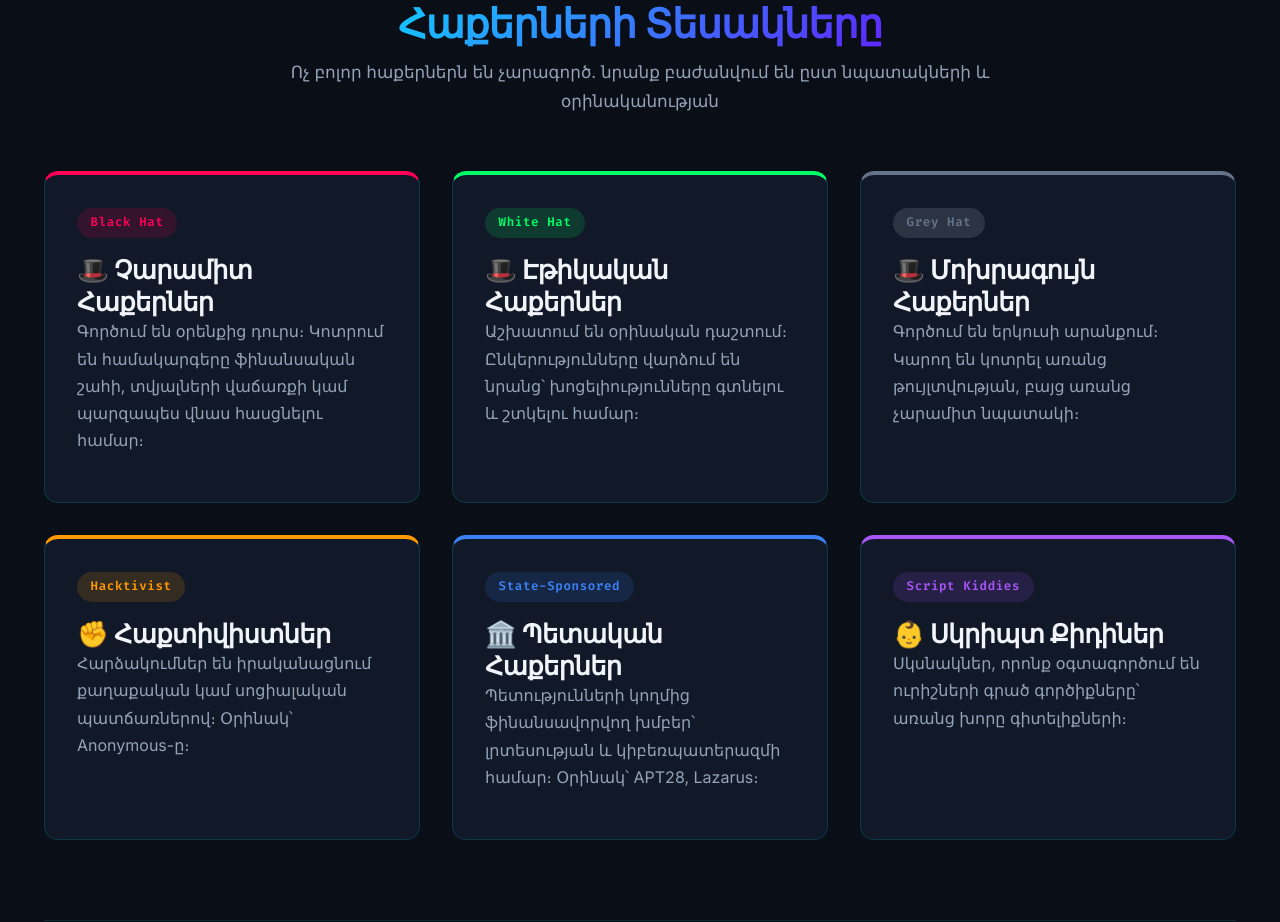
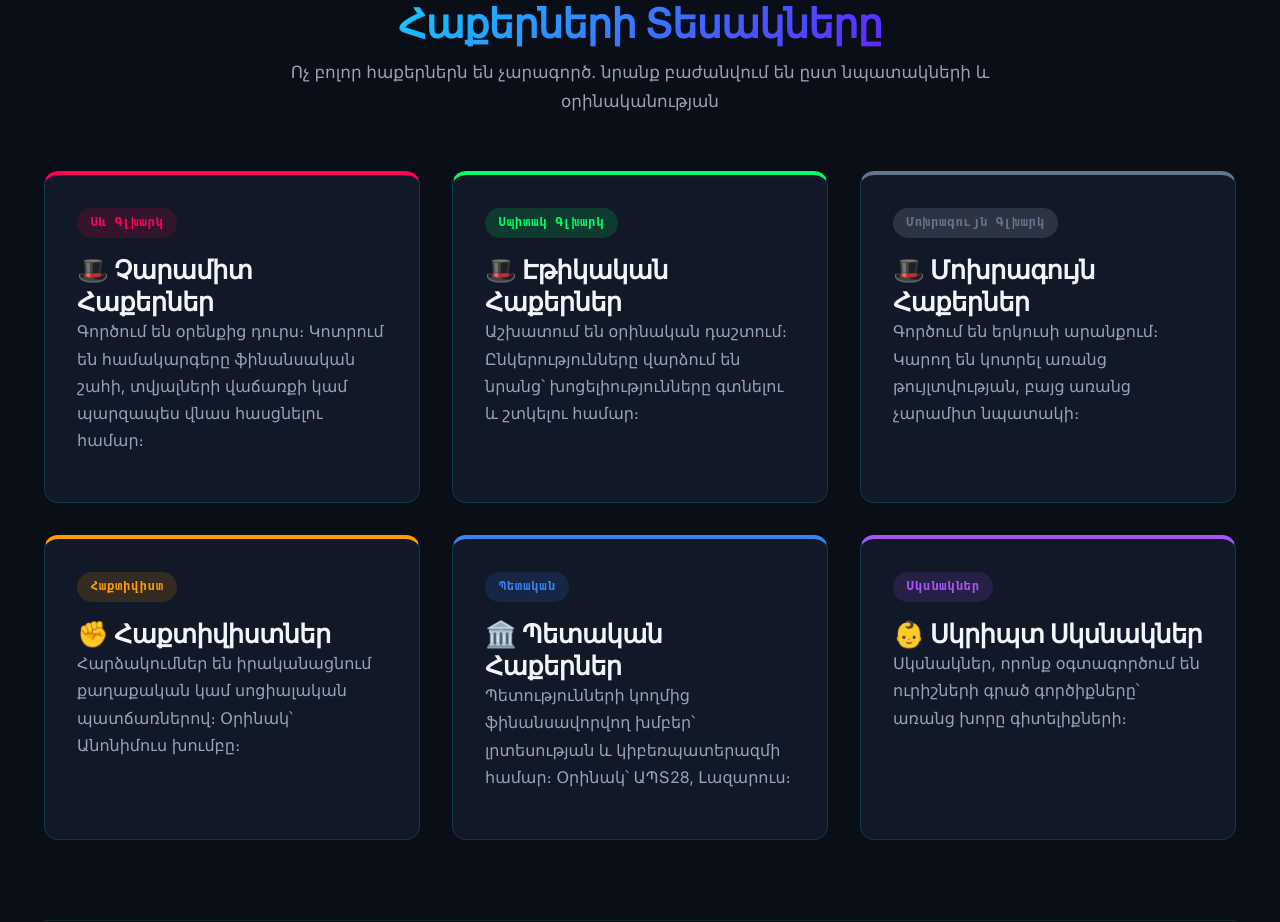
Before and after one commit to 01narek10/Cyberattacks, a Flask app: page /hackers in a window 1280 px wide. Shown: the part 161-1083 px from the top of the page. Run offline with Flask 3, Linux system fonts and the light colour scheme; some libraries are stand-ins or nearby versions.

Commit message:
Update hackers.html

```diff
--- a/templates/hackers.html
+++ b/templates/hackers.html
@@ -9,33 +9,33 @@
 
     <div class="grid grid-3">
         <div class="card hacker-black">
-            <span class="card-tag red">Black Hat</span>
+            <span class="card-tag red">Սև Գլխարկ</span>
             <h3>🎩 Չարամիտ Հաքերներ</h3>
             <p>Գործում են օրենքից դուրս։ Կոտրում են համակարգերը ֆինանսական շահի, տվյալների վաճառքի կամ պարզապես վնաս հասցնելու համար։</p>
         </div>
         <div class="card hacker-white">
-            <span class="card-tag green">White Hat</span>
+            <span class="card-tag green">Սպիտակ Գլխարկ</span>
             <h3>🎩 Էթիկական Հաքերներ</h3>
             <p>Աշխատում են օրինական դաշտում։ Ընկերությունները վարձում են նրանց՝ խոցելիությունները գտնելու և շտկելու համար։</p>
         </div>
         <div class="card hacker-grey">
-            <span class="card-tag gray">Grey Hat</span>
+            <span class="card-tag gray">Մոխրագույն Գլխարկ</span>
             <h3>🎩 Մոխրագույն Հաքերներ</h3>
             <p>Գործում են երկուսի արանքում։ Կարող են կոտրել առանց թույլտվության, բայց առանց չարամիտ նպատակի։</p>
         </div>
         <div class="card hacker-activist">
-            <span class="card-tag orange">Hacktivist</span>
+            <span class="card-tag orange">Հաքտիվիստ</span>
             <h3>✊ Հաքտիվիստներ</h3>
-            <p>Հարձակումներ են իրականացնում քաղաքական կամ սոցիալական պատճառներով։ Օրինակ՝ Anonymous-ը։</p>
+            <p>Հարձակումներ են իրականացնում քաղաքական կամ սոցիալական պատճառներով։ Օրինակ՝ Անոնիմուս խումբը։</p>
         </div>
         <div class="card hacker-state">
-            <span class="card-tag blue">State-Sponsored</span>
+            <span class="card-tag blue">Պետական</span>
             <h3>🏛️ Պետական Հաքերներ</h3>
-            <p>Պետությունների կողմից ֆինանսավորվող խմբեր՝ լրտեսության և կիբեռպատերազմի համար։ Օրինակ՝ APT28, Lazarus։</p>
+            <p>Պետությունների կողմից ֆինանսավորվող խմբեր՝ լրտեսության և կիբեռպատերազմի համար։ Օրինակ՝ ԱՊՏ28, Լազարուս։</p>
         </div>
         <div class="card hacker-script">
-            <span class="card-tag purple">Script Kiddies</span>
-            <h3>👶 Սկրիպտ Քիդիներ</h3>
+            <span class="card-tag purple">Սկսնակներ</span>
+            <h3>👶 Սկրիպտ Սկսնակներ</h3>
             <p>Սկսնակներ, որոնք օգտագործում են ուրիշների գրած գործիքները՝ առանց խորը գիտելիքների։</p>
         </div>
     </div>
@@ -47,16 +47,16 @@
     </div>
     <div class="grid grid-2">
         <figure class="media-card">
-            <img src="https://images.unsplash.com/photo-1614064641938-3bbee52942c7?auto=format&fit=crop&w=900&q=80" alt="Anonymous">
-            <figcaption>Anonymous — ամենահայտնի hacktivist խումբը</figcaption>
+            <img src="https://images.unsplash.com/photo-1614064641938-3bbee52942c7?auto=format&fit=crop&w=900&q=80" alt="Հաքերային Խումբ">
+            <figcaption>Անոնիմուս — ամենահայտնի հաքտիվիստական խումբը</figcaption>
         </figure>
         <div class="content-block">
             <h3>Հայտնի Խմբեր</h3>
             <ul class="styled-list">
-                <li><strong>Anonymous:</strong> Հակտիվիստական կոլեկտիվ, որը հարձակվում է կառավարությունների և կորպորացիաների վրա։</li>
-                <li><strong>Lazarus Group:</strong> Հյուսիսային Կորեայի հետ կապված, մեղադրվում է բանկերի կողոպուտի մեջ։</li>
-                <li><strong>APT28 (Fancy Bear):</strong> Ռուսական հետախուզության հետ կապված խումբ։</li>
-                <li><strong>REvil:</strong> Ransomware-as-a-Service մոդելով աշխատող հանցախումբ։</li>
+                <li><strong>Անոնիմուս.</strong> Հաքտիվիստական կոլեկտիվ, որը հարձակվում է կառավարությունների և կորպորացիաների վրա։</li>
+                <li><strong>Լազարուս Խումբ.</strong> Հյուսիսային Կորեայի հետ կապված, մեղադրվում է բանկերի կողոպուտի մեջ։</li>
+                <li><strong>ԱՊՏ28 (Ֆանսի Բեր).</strong> Ռուսական հետախուզության հետ կապված խումբ։</li>
+                <li><strong>ՌԵվիլ.</strong> Փրկագնային Ծրագիր որպես ծառայություն մոդելով աշխատող հանցախումբ։</li>
             </ul>
         </div>
     </div>
@@ -67,7 +67,7 @@
         <h2>🎥 Ուսումնական Վիդեո</h2>
     </div>
     <div class="video-container">
-        <iframe src="https://www.youtube.com/embed/3Kq1MIfTWCE" title="Hackers" allowfullscreen></iframe>
+        <iframe src="https://www.youtube.com/embed/3Kq1MIfTWCE" title="Հաքերներ" allowfullscreen></iframe>
     </div>
 </section>
 {% endblock %}
```
